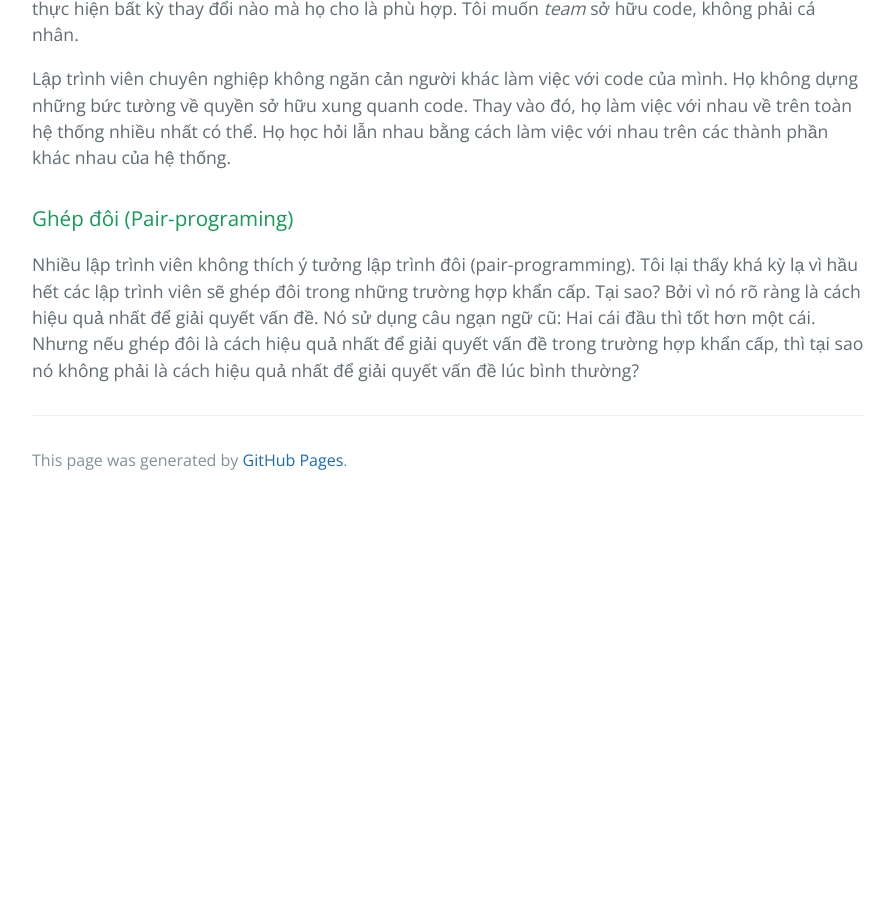
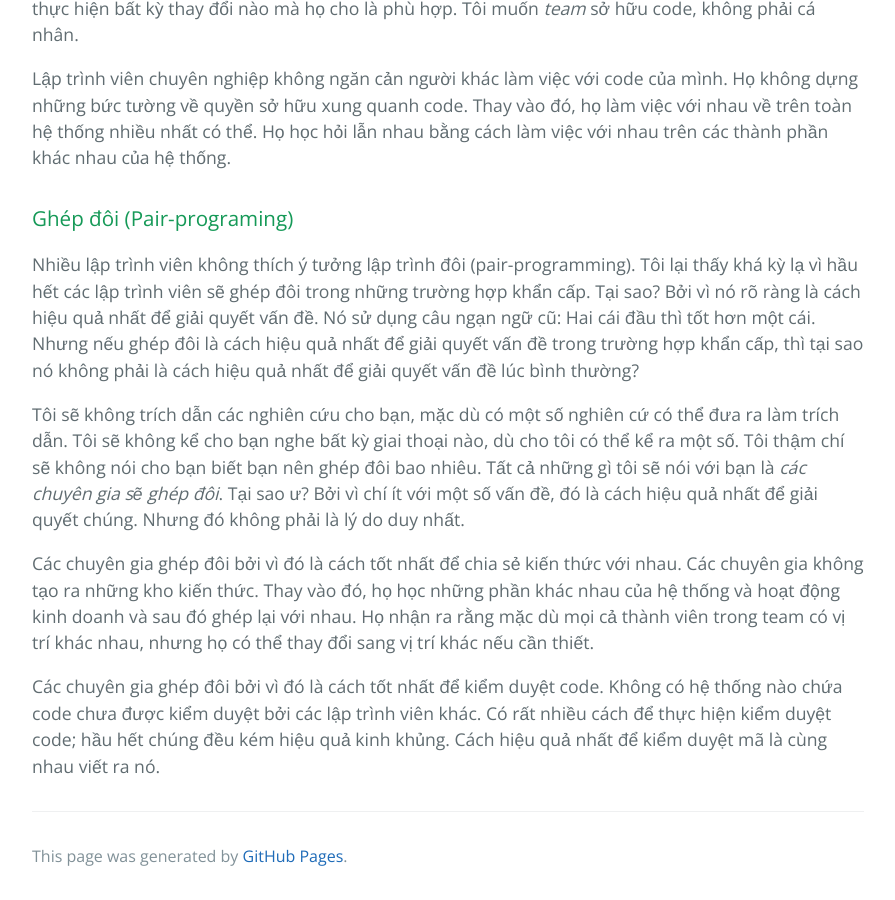
Before and after one commit to HaiBV/haibv.github.io, a Jekyll site: the page built from clean-coder/chapter-12-collaboration.md, in a window 1280 px wide and 900 px high, scrolled down 5370 px. Shown: the whole window, without its empty margins (192-1087 px from the left). Built offline with Jekyll 4.4.1, drawn with Linux system fonts in a browser that asks for light colours; our own code applies the rules of GitHub Pages for plain Markdown files; before the commit the page ends 5874 px from its top, so only the background shows below that.

Commit message:
Book - The Clean Coder - Chapter 12 - Collaboration

```diff
--- a/clean-coder/chapter-12-collaboration.md
+++ b/clean-coder/chapter-12-collaboration.md
@@ -111,3 +111,9 @@ Lập trình viên chuyên nghiệp không ngăn cản người khác làm việ
 ### Ghép đôi (Pair-programing)
 
 Nhiều lập trình viên không thích ý tưởng lập trình đôi (pair-programming). Tôi lại thấy khá kỳ lạ vì hầu hết các lập trình viên sẽ ghép đôi trong những trường hợp khẩn cấp. Tại sao? Bởi vì nó rõ ràng là cách hiệu quả nhất để giải quyết vấn đề. Nó sử dụng câu ngạn ngữ cũ: Hai cái đầu thì tốt hơn một cái. Nhưng nếu ghép đôi là cách hiệu quả nhất để giải quyết vấn đề trong trường hợp khẩn cấp, thì tại sao nó không phải là cách hiệu quả nhất để giải quyết vấn đề lúc bình thường?
+
+Tôi sẽ không trích dẫn các nghiên cứu cho bạn, mặc dù có một số nghiên cứ có thể đưa ra làm trích dẫn. Tôi sẽ không kể cho bạn nghe bất kỳ giai thoại nào, dù cho tôi có thể kể ra một số. Tôi thậm chí sẽ không nói cho bạn biết bạn nên ghép đôi bao nhiêu. Tất cả những gì tôi sẽ nói với bạn là _các chuyên gia sẽ ghép đôi_. Tại sao ư? Bởi vì chí ít với một số vấn đề, đó là cách hiệu quả nhất để giải quyết chúng. Nhưng đó không phải là lý do duy nhất.
+
+Các chuyên gia ghép đôi bởi vì đó là cách tốt nhất để chia sẻ kiến thức với nhau. Các chuyên gia không tạo ra những kho kiến thức. Thay vào đó, họ học những phần khác nhau của hệ thống và hoạt động kinh doanh và sau đó ghép lại với nhau. Họ nhận ra rằng mặc dù mọi cả thành viên trong team có vị trí khác nhau, nhưng họ có thể thay đổi sang vị trí khác nếu cần thiết.
+
+Các chuyên gia ghép đôi bởi vì đó là cách tốt nhất để kiểm duyệt code. Không có hệ thống nào chứa code chưa được kiểm duyệt bởi các lập trình viên khác. Có rất nhiều cách để thực hiện kiểm duyệt code; hầu hết chúng đều kém hiệu quả kinh khủng. Cách hiệu quả nhất để kiểm duyệt mã là cùng nhau viết ra nó.
```
